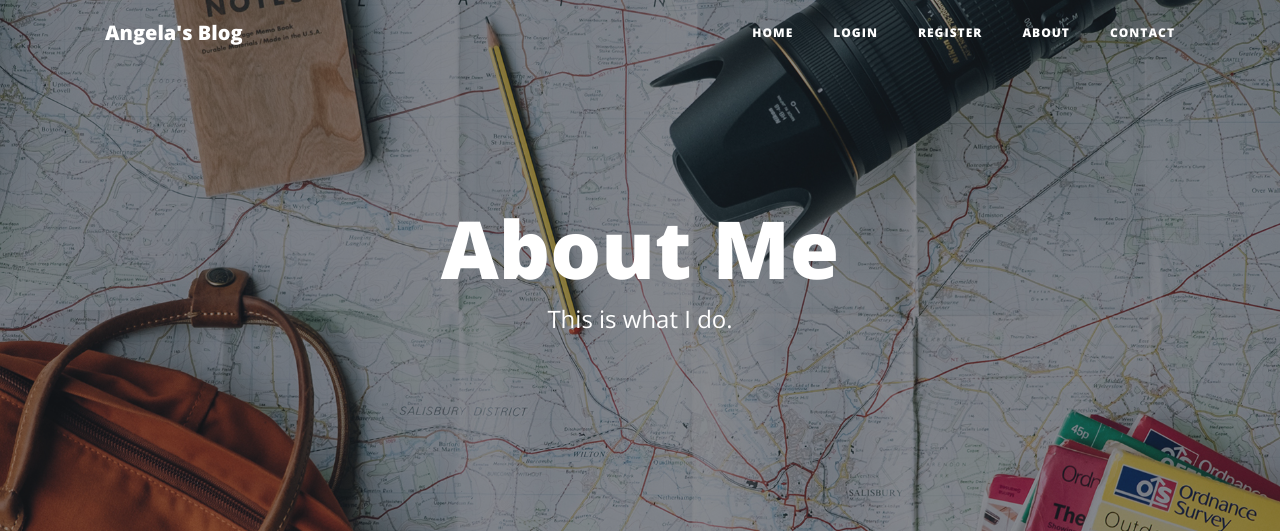
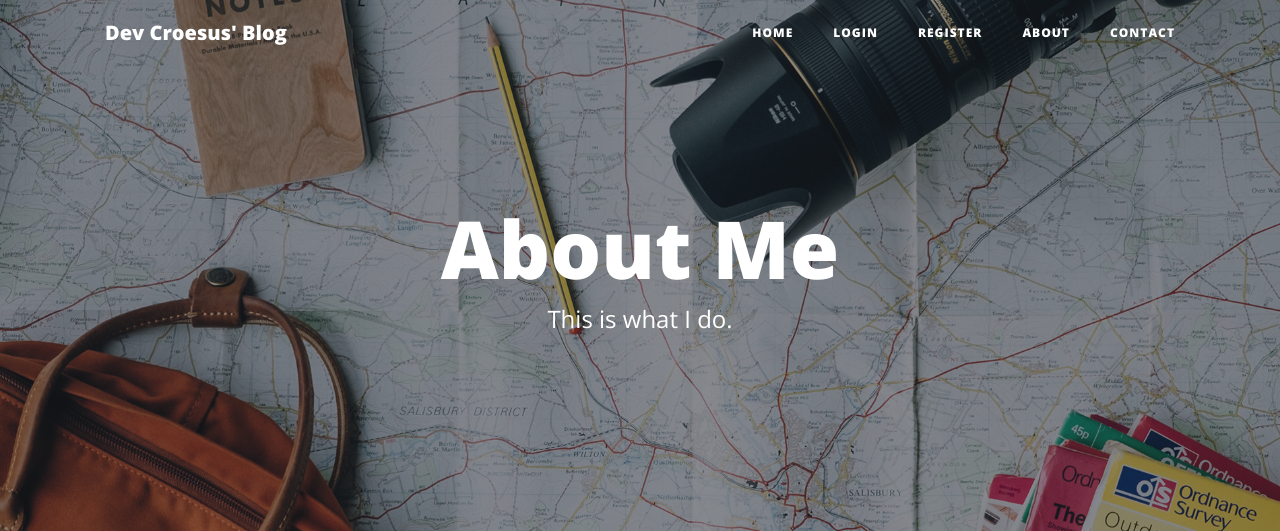
Before and after one commit to developercroesus/Dev-Croesus-Blog, a Flask app: page /about in a window 1280 px wide. Shown: the top 531 px of the page. Run offline with Flask 3, Linux system fonts and the light colour scheme; some libraries are stand-ins or nearby versions.

Commit message:
Replace Angela's name with Dev Croesus

```diff
--- a/templates/header.html
+++ b/templates/header.html
@@ -8,7 +8,7 @@
   <meta name="description" content="">
   <meta name="author" content="">
 
-  <title>Angela's Blog</title>
+  <title>Dev Croesus' Blog</title>
 
   <!-- Bootstrap core CSS -->
   <link href="{{ url_for('static', filename='vendor/bootstrap/css/bootstrap.min.css') }}" rel="stylesheet">
@@ -28,7 +28,7 @@
   <!-- Navigation -->
   <nav class="navbar navbar-expand-lg navbar-light fixed-top" id="mainNav">
     <div class="container">
-      <a class="navbar-brand" href="{{url_for('get_all_posts')}}">Angela's Blog</a>
+      <a class="navbar-brand" href="{{url_for('get_all_posts')}}">Dev Croesus' Blog</a>
       <button class="navbar-toggler navbar-toggler-right" type="button" data-toggle="collapse" data-target="#navbarResponsive" aria-controls="navbarResponsive" aria-expanded="false" aria-label="Toggle navigation">
         Menu
         <i class="fas fa-bars"></i>
--- a/templates/index.html
+++ b/templates/index.html
@@ -1,13 +1,13 @@
 {% include "header.html" %}
 
   <!-- Page Header -->
-  <header class="masthead" style="background-image: url('https://images.unsplash.com/photo-1470092306007-055b6797ca72?ixlib=rb-1.2.1&auto=format&fit=crop&w=668&q=80')">
+  <header class="masthead" style="background-image: url('{{url_for('static', filename='img/hero.jpeg')}}')">
     <div class="overlay"></div>
     <div class="container">
       <div class="row">
         <div class="col-lg-8 col-md-10 mx-auto">
           <div class="site-heading">
-            <h1>Angela's Blog</h1>
+            <h1>Dev Croesus' Blog</h1>
             <span class="subheading">A collection of random musings.</span>
           </div>
         </div>
```
Also changed, not shown: static/img/hero.jpeg (renamed from static/img/pexels-photo-1982966.jpeg), static/img/pexels-photo-2434047.webp (deleted).
